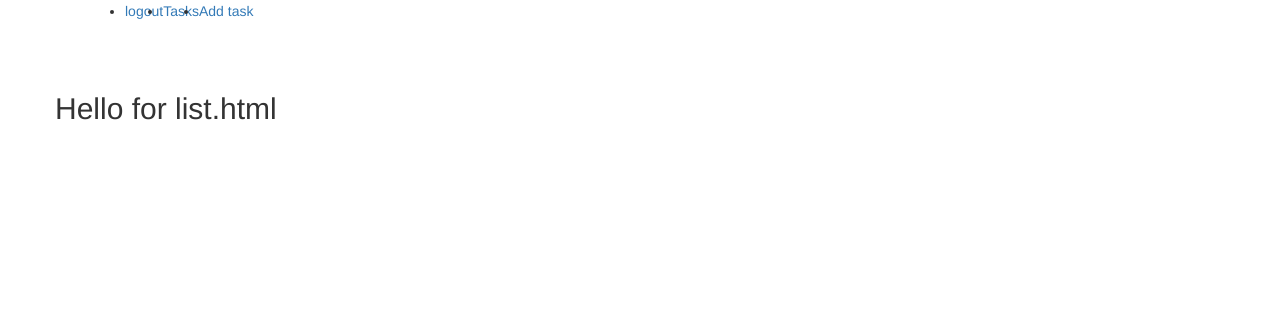
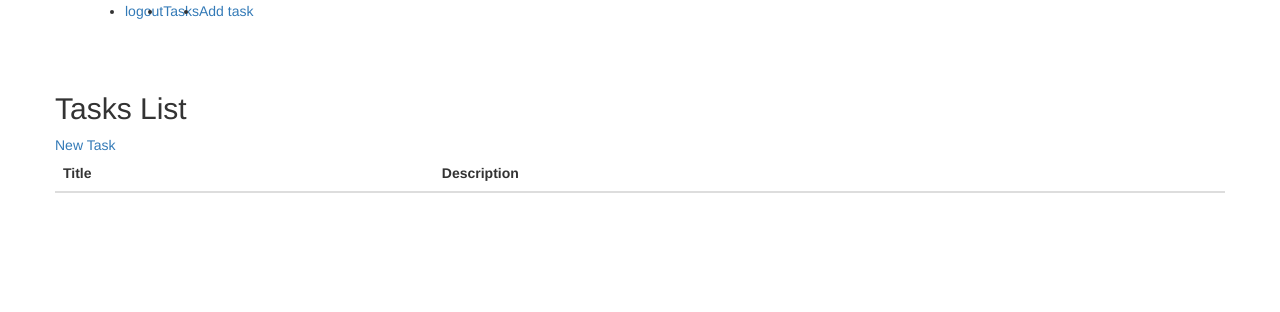
Before and after one commit to CristianSifuentes/FlaskWebApp, a Flask app: page /task in a window 1280 px wide; the page is wider, and only the part inside the window is pictured. Shown: the top 312 px of that part. Run offline with Flask 2, Linux system fonts and the light colour scheme; the visitor is signed in with stand-in values (Sample User, id 1); data comes from the database, SQL or seed files in the repository; data that the repository does not hold is empty; some libraries are stand-ins or nearby versions.

Commit message:
20200712: We have displayed information in list.html using current_user

```diff
--- a/app/templates/task/list.html
+++ b/app/templates/task/list.html
@@ -1,5 +1,30 @@
 {% extends 'layout.html' %}
 
 {% block container %}
-   <h2>Hello for list.html</h2>
+    <div class="inline-block">
+      <h2>Tasks List</h2>
+      <a href="{{ url_for('.task_new') }}">New Task</a>
+    </div>
+
+   <table class="table">
+      <thead>
+         <tr>
+            <th scope="col">Title</th>
+            <th scope="col">Description</th>
+         </tr>
+      </thead>
+      <tbody>
+         {% for task in tasks %}
+           <tr>
+              <td>
+                 {{ task.title }}
+              </td>
+              <td>
+               {{ task.description }}
+            </td>
+           </tr>
+         {% endfor %}
+      </tbody>
+
+   </table>
 {% endblock %}
--- a/app/views.py
+++ b/app/views.py
@@ -71,7 +71,8 @@ def register():
 @page.route('/task')
 @login_required
 def task():
-       return render_template('task/list.html', title='Tasks')
+       tasks = current_user.tasks
+       return render_template('task/list.html', title='Tasks', tasks=tasks)
 
 @page.route('/task/new',  methods=['GET', 'POST'])
 @login_required
```
